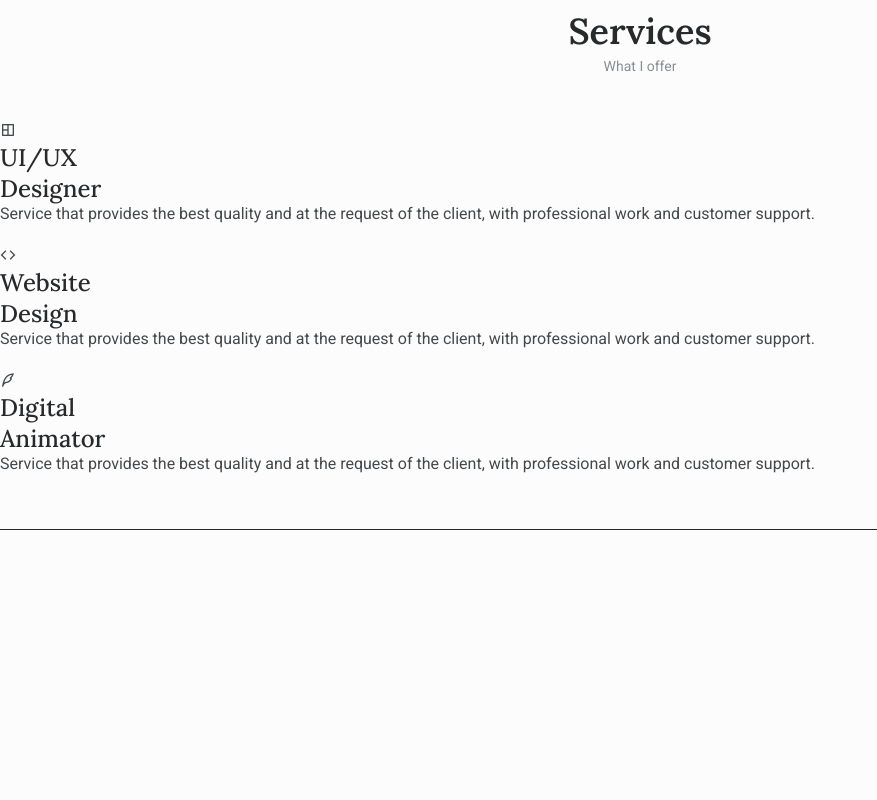
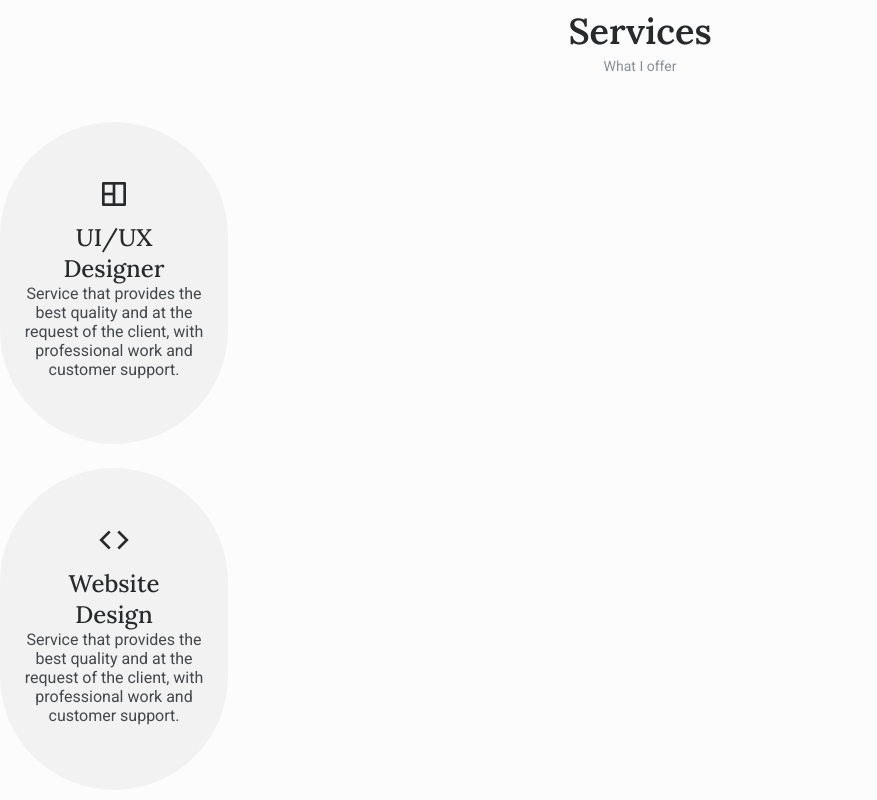
Before and after one commit to twizelissa/My-responsive-potfolio, a plain HTML site: page index.html in a window 1280 px wide. Shown: the part 3900-4700 px from the top of the page, without its empty margins (0-877 px from the left). Drawn offline with nearby package versions, Linux system fonts and the light colour scheme.

Commit message:
before commit styled services with issues

```diff
--- a/assets/css/styles.css
+++ b/assets/css/styles.css
@@ -396,6 +396,7 @@ bottom: 2rem;
   }
 }
 
+/*=============== QUALIFICATION ===============*/
 .qualification{
   position: relative;
 }
@@ -450,18 +451,28 @@ bottom: 2rem;
 
 }
 
+/*=============== SERVICES ===============*/
+.services__container{
+  row-gap: 2.5rem;
+  justify-content: center;
+}
 
-
-
-
-
-
-/*=============== QUALIFICATION ===============*/
-
-
-/*=============== SERVICES ===============*/
-
-
+.services__card{
+  position: relative;
+  width: 228px;
+  height: 322px;
+  background-color: var(--container-color);
+  text-align: center;
+  padding: 3.5rem 1rem;
+  border-radius: 7.25rem;
+}
+.services__card i{
+  display: block;
+  font-size: 2rem;
+  color: var(--title-color);
+  margin-bottom: .75rem;
+  transition: transform .8s;
+}
 /*=============== PROJECTS ===============*/
 
 
```
